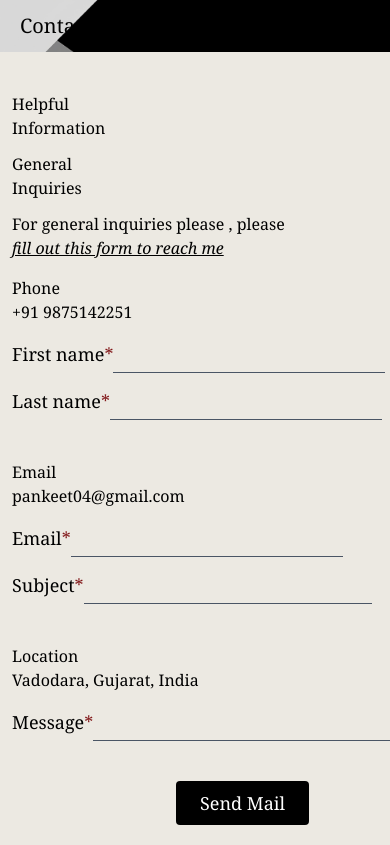
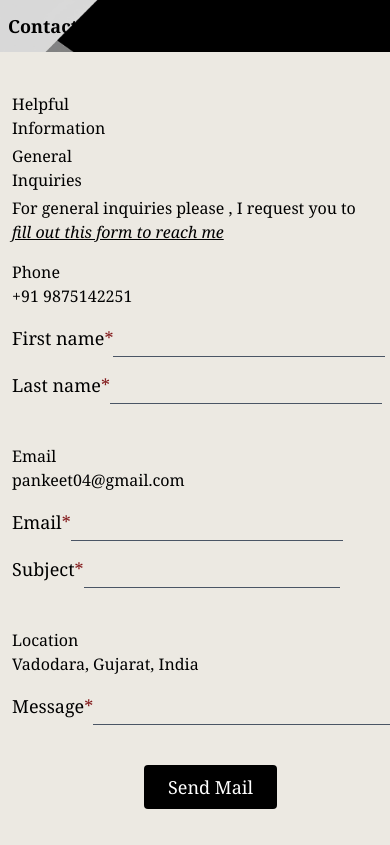
Before and after one commit to Pankeet/ContactMe, a React (Vite) app in the folder Frontend/: page / in a window 390 px wide. Built offline with nearby package versions, Linux system fonts and the light colour scheme.

Commit message:
Completed for small and Large screen

```diff
--- a/Frontend/src/ContactMe.jsx
+++ b/Frontend/src/ContactMe.jsx
@@ -60,25 +60,25 @@ export default function Contact(){
         }
     }
     return (
-        <div className="font-serif ">
-            <div className="sm:text-2xl md:text-3xl lg:text-5xl font-light pl-5 py-3 bg-[url('/banner.png')] bg-cover bg-no-repeat w-full text-xl">
+        <div className="font-serif">
+            <div className="text-lg font-semibold sm:text-2xl md:text-3xl lg:text-5xl sm:font-light sm:pl-5 pl-2 py-3 bg-[url('/banner.png')] bg-cover ">
                 <div>Contact</div>
             </div>
             <div className="pt-10 sm:pl-10 pl-3 sm:flex">
                 <div className="sm:text-2xl md:text-3xl md:font-medium lg:text-5xl">Helpful <br />Information</div>
-                <div className="sm:text-2xl md:text-3xl md:font-medium lg:text-5xl sm:pl-52 pt-3">General <br />Inquiries</div>
-                <div className="text-md sm:pl-44 sm:pt-10 pt-3"> For general inquiries please , please <i><u className="cursor-pointer" onClick={fillform}> <br /> fill out this form to reach me</u> </i>
+                <div className="sm:text-2xl md:text-3xl md:font-medium lg:text-5xl sm:pl-24 lg:pl-52 pt-1">General <br />Inquiries</div>
+                <div className="sm:text-md lg:pl-44 sm:pt-3 lg:pt-10 pt-1"> For general inquiries please , I request you to <i><u className="cursor-pointer flex" onClick={fillform}> fill out this form to reach me</u> </i>
                 </div>
             </div>
             <div className="sm:flex pl-3 sm:pt-20 pt-4 sm:pl-10 ">
                 <span className="sm:text-lg md:text-xl lg:text-2xl ">Phone <br />
                 <span className="sm:text-md md:text-lg lg:text-xl cursor-pointer" onClick={() => CopyText('9875142251', true)}>+91 9875142251</span>
                 </span>
-                <span className="sm:pl-[21rem] pt-4 md:text-xl text-lg flex sm:block">First name<span className='text-red-900'>*</span> <br />
-                <input type="text" ref={formRef} className={`pt-1 outline-none ${ focusoninp ? 'border-2 border-red-500 rounded-md': 'border-gray-600 border-b'}`}></input>
+                <span className="lg:pl-[21rem] pt-4 md:text-xl text-lg flex sm:block">First name<span className='text-red-900'>*</span> <br />
+                <input type="text" ref={formRef} className={`pt-1 outline-none sm:w-20 lg:w-56 ${ focusoninp ? 'border-2 border-red-500 rounded-md': 'border-gray-600 border-b'}`}></input>
                 </span>
-                <span className="sm:pl-36 pt-3.5 md:text-xl text-lg flex sm:block">Last name<span className='text-red-900'>*</span> <br />
-                <input type="text" ref={lname} className="border-gray-600 border-b-1 pt-1 outline-none"></input>
+                <span className="sm:pl-3 lg:pl-36 pt-3.5 md:text-xl text-lg flex lg:block">Last name<span className='text-red-900'>*</span> <br />
+                <input type="text" ref={lname} className="border-gray-600 border-b-1 pt-1 outline-none lg:w-56"></input>
                 </span>
             </div>
             <div className="sm:flex pt-10 sm:pl-10 pl-3">
@@ -89,18 +89,18 @@ export default function Contact(){
                 <input type="email" ref={user} className="border-gray-600 border-b-1 pt-1 outline-none"></input>
                 </span>
                 <span className='sm:pl-36 pt-3.5 md:text-xl text-lg flex sm:block'>Subject<span className='text-red-900'>*</span> <br />
-                <input type="text" ref={sub} className="border-gray-600 overflow-none border-b-1 pt-1 outline-none w-2xs"></input>
+                <input type="text" ref={sub} className="border-gray-600 overflow-none border-b-1 pt-1 outline-none lg:w-2xs w-3xs"></input>
                 </span>
             </div>
             <div className="sm:flex pt-10 sm:pl-10 pl-3">
                 <span className="sm:text-lg md:text-xl lg:text-2xl">Location <br /> <span className="md:text-xl text-md">Vadodara, Gujarat, India</span></span>
                 <span className="sm:pl-64 pt-4 md:text-xl text-lg flex sm:block">Message<span className='text-red-900'>*</span> <br />
-                <input type="text" ref={msg} className="border-gray-600 border-b-1 pt-1 outline-none w-2xl"></input>
+                <input type="text" ref={msg} className="border-gray-600 border-b-1 pt-1 outline-none lg:w-2xl w-80"></input>
                 </span>
             </div>
 
             <div>
-                <button type="submit" disabled={loading || coolingtime} onClick={sendMail} className={`${loading || coolingtime ? 'cursor-not-allowed' : 'cursor-pointer'} sm:ml-[50rem] mt-10 ml-44 px-6 py-2 mb-5 bg-black text-white text-lg rounded hover:bg-white transition-colors duration-300 hover:text-black `}>{loading ? "Sending Mail..." : "Send Mail"}</button>
+                <button type="submit" disabled={loading || coolingtime} onClick={sendMail} className={`${loading || coolingtime ? 'cursor-not-allowed' : 'cursor-pointer'} sm:ml-[50rem] mt-10 ml-36 px-6 py-2 mb-3 bg-black text-white text-lg rounded hover:bg-white transition-colors duration-300 hover:text-black `}>{loading ? "Sending Mail..." : "Send Mail"}</button>
             </div>
 
 
```
